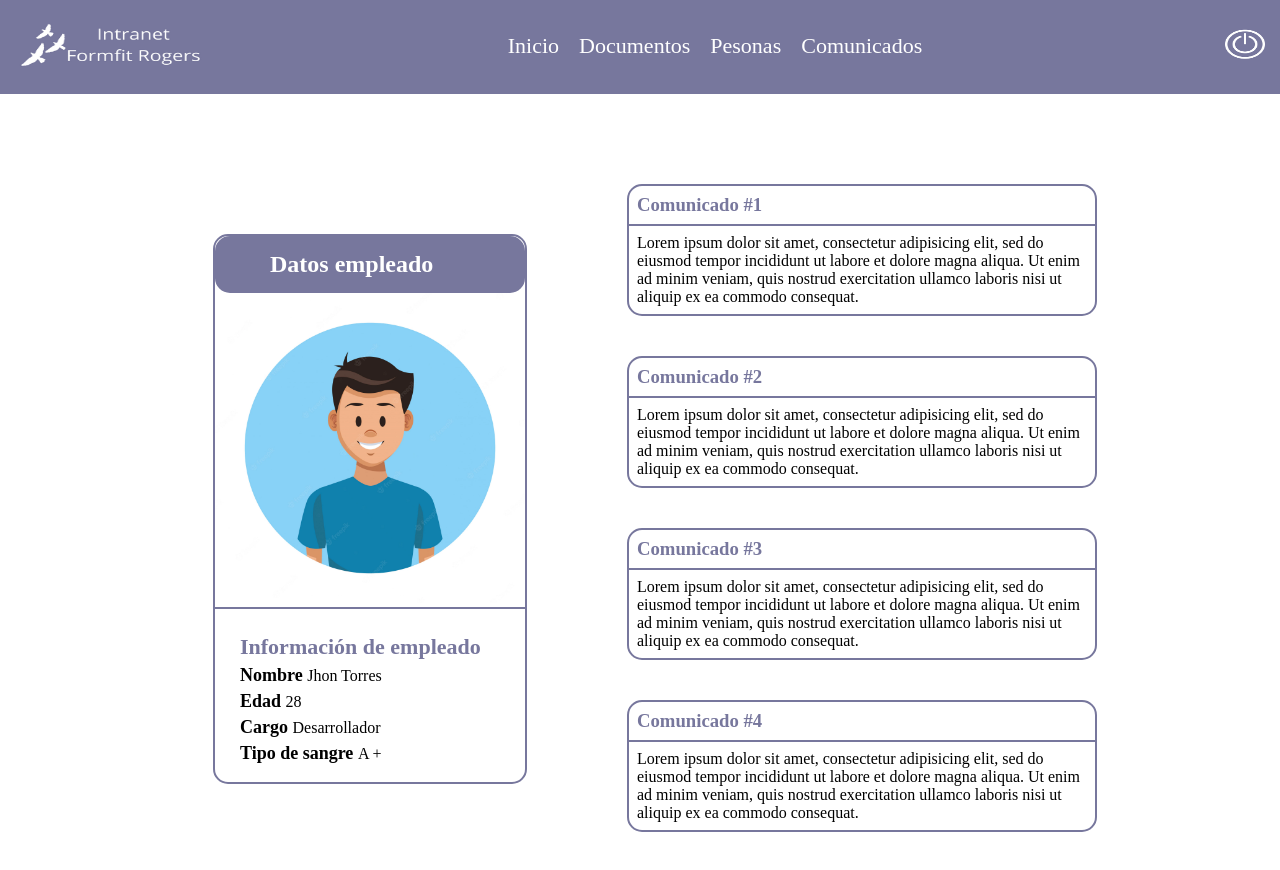
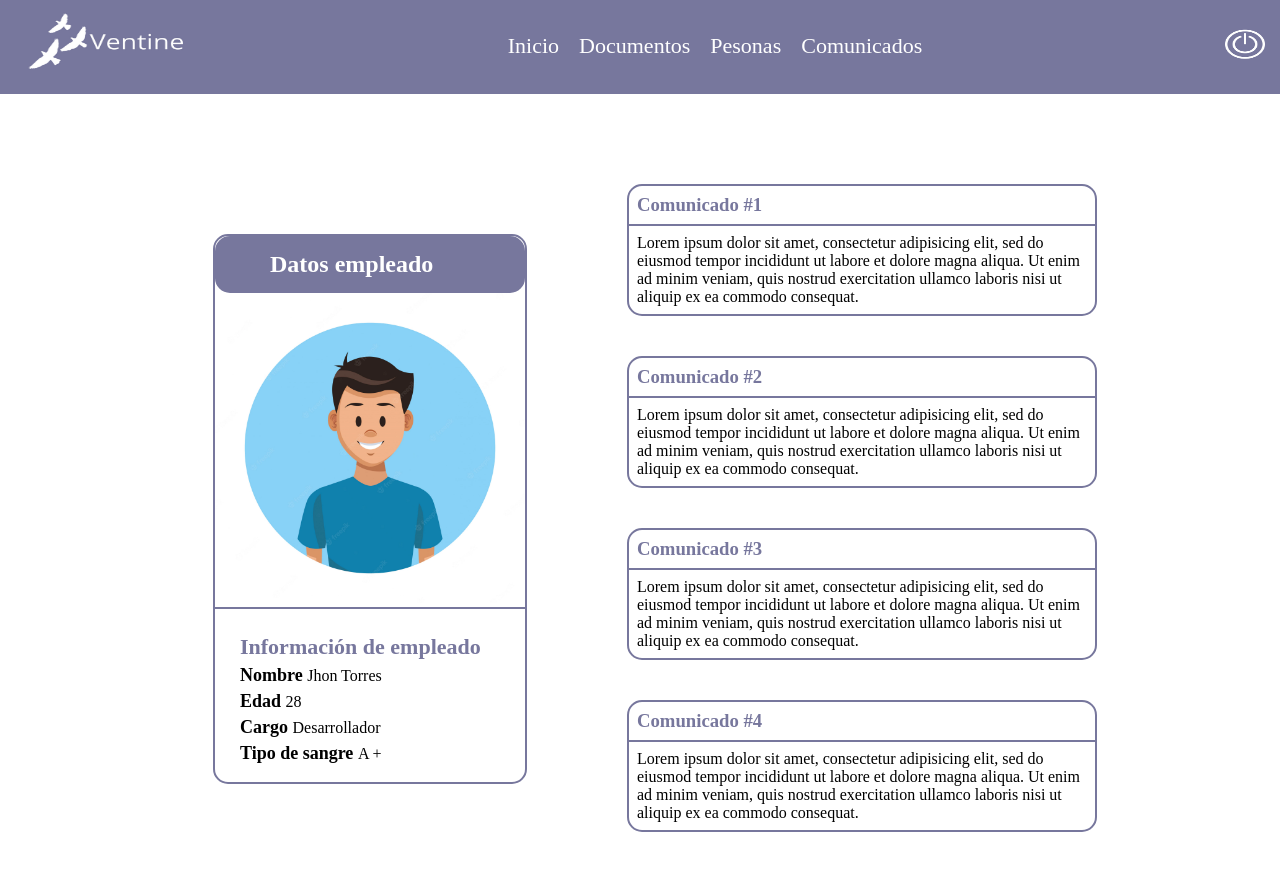
Before and after one commit to Ventine/HomeBasic, a plain HTML site: page index.html in a window 1280 px wide. Drawn offline with Linux system fonts and the light colour scheme.

Commit message:
Version 2

```diff
--- a/index.html
+++ b/index.html
@@ -12,7 +12,7 @@
 	<header>
 		<nav>
 			<div class="nav-img">
-				<a href=""> <img class="nav-img-prop" src="assets/Nav-Rogers.png"></a>
+				<a href=""> <img class="nav-img-prop" src="assets/ventine.png"></a>
 			</div>
 			<div class="nav-items">
 				<a class="nav-items-item" href="index.html">Inicio</a>
```
Also changed, not shown: assets/ventine.png (added).
